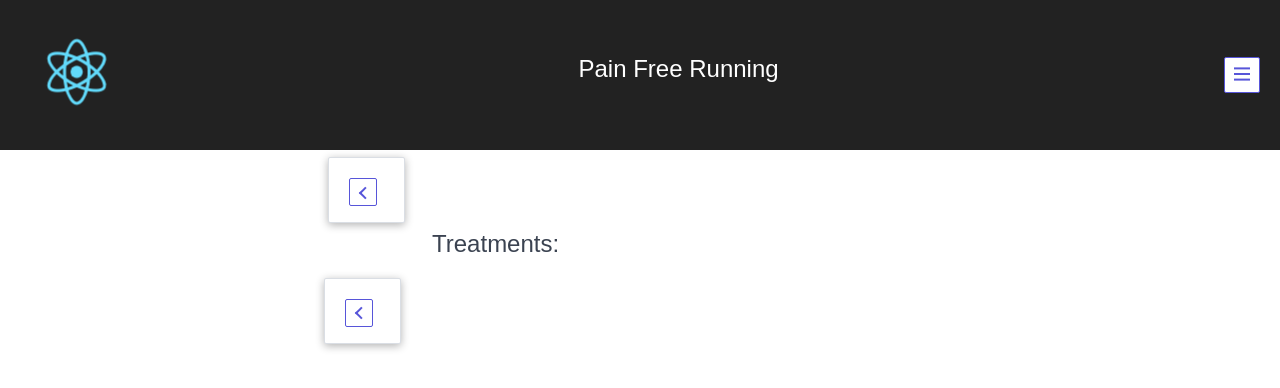
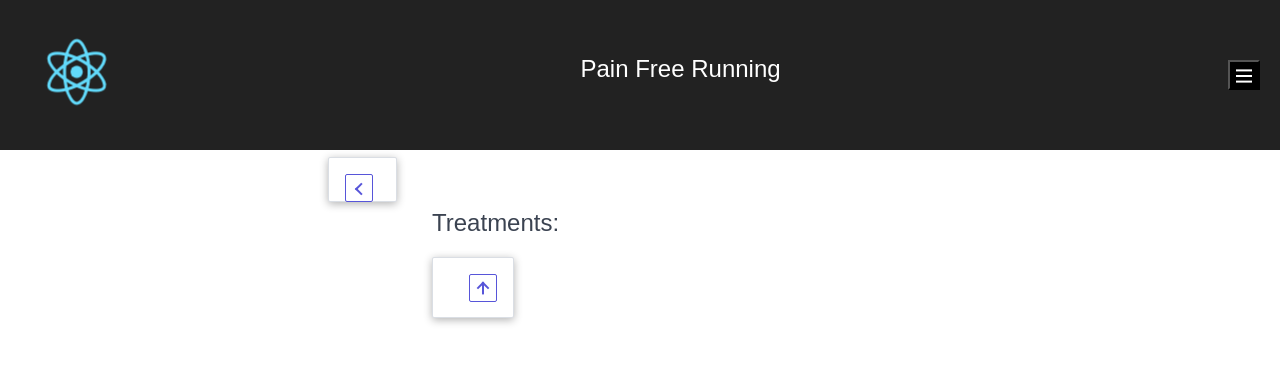
Before and after one commit to b-bly/pain-free-running, a React (Create React App) app in the folder pain-free-running/: page /injury-info in a window 1280 px wide. Shown: the top 388 px of the page. Built offline with nearby package versions, Linux system fonts and the light colour scheme; no server answers.

Commit message:
injury-info layout and styling

```diff
--- a/pain-free-running/src/App.css
+++ b/pain-free-running/src/App.css
@@ -27,6 +27,20 @@
   font-size: large;
 }
 
+.button-menu {
+  background-color: black;
+  color: black;
+  border-color: black;
+}
+
+.icon-menu {
+  color: white;
+}
+.icon-menu:hover {
+  opacity: 0.8;
+  cursor: pointer;
+}
+
 @keyframes App-logo-spin {
   from { transform: rotate(0deg); }
   to { transform: rotate(360deg); }
--- a/pain-free-running/src/App.js
+++ b/pain-free-running/src/App.js
@@ -62,7 +62,7 @@ export default class App extends Component {
               <h1 className="App-title">Pain Free Running</h1>
             </div>
             <div>
-              <button class="btn btn-action" aria-label="menu"><i class="icon icon-menu"></i></button>
+              <button className="button-menu" aria-label="menu"><i class="icon icon-menu"></i></button>
             </div>
           </header>
           <div className="App-intro">
--- a/pain-free-running/src/components/injury-info.js
+++ b/pain-free-running/src/components/injury-info.js
@@ -53,20 +53,20 @@ class InjuryInfo extends Component {
                 {/* TREATMENTS LIST */}
 
                 <div className="columns">
-                    <div className="column col-6 col-mx-auto">
+                <div className="column col-4"></div>
+                    <div className="column col-6 col-mr-auto">
                         <div className="card">
 
                             <div className="card-header">
+
                                 <div className="card-title-line">
-                                    <Link to='/'><button className="btn btn-sm arrow-left" aria-label="back"><i className="icon icon-arrow-left"></i></button></Link>
+                                    <h4 className="card-title ">&nbsp; {this.props.injuryInfo.title} &nbsp;</h4>
                                 </div>
                                 <div className="card-title-line">
-                                    <h4 className="card-title ">&nbsp; {this.props.injuryInfo.title}</h4>
+                                    <button className="btn btn-sm" aria-label="up vote"><i className="icon icon-upward"></i></button>
                                 </div>
                             </div>
-                            <small className="">
-                                {this.props.injuryInfo.description}
-                            </small>
+
                         </div>
                     </div>
 
--- a/pain-free-running/src/index.css
+++ b/pain-free-running/src/index.css
@@ -27,7 +27,7 @@ body {
   margin-bottom: 7px;
   margin-top: 7px;
   box-shadow: 0 .1rem .4rem rgba(0, 0, 0, .3);
-  padding: 0.2rem;
+
 }
 .card-header {
   display: flex;
@@ -39,7 +39,7 @@ body {
   font-weight: 400;
 }
 .card-title-line {
-  height: 40px;
+  height: 27px;
 }
 
 .card-header .tooltip:after {
```
